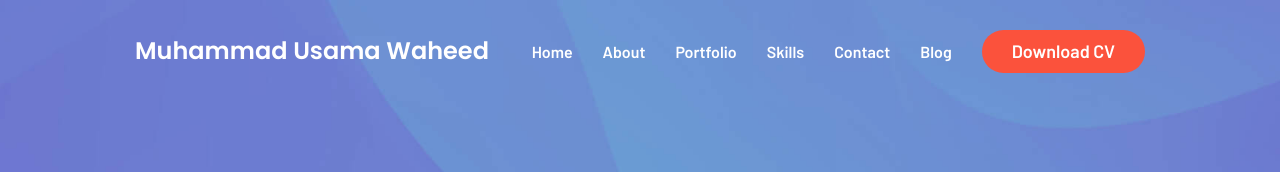
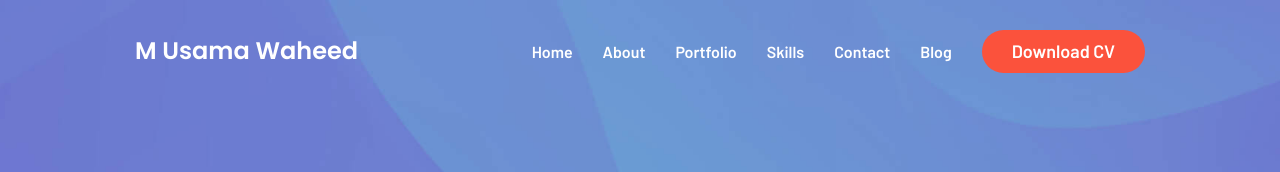
Before and after one commit to musamakhan201/musamakhan.github.io, a plain HTML site: page index.html in a window 1280 px wide. Shown: the top 172 px of the page. Drawn offline with nearby package versions, Linux system fonts and the light colour scheme; files whose address does not match are found by name.

Commit message:
Update index.html

```diff
--- a/index.html
+++ b/index.html
@@ -5,7 +5,7 @@
   <meta charset="UTF-8">
   <meta http-equiv="X-UA-Compatible" content="IE=edge">
   <meta name="viewport" content="width=device-width, initial-scale=1.0">
-  <title>Usama Waheed - Consultant App Dev @Systems Limited</title>
+  <title>M Usama Waheed - Consultant App Dev @ Systems Limited</title>
 
   <!--
     - favicon
@@ -37,7 +37,7 @@
     <div class="container">
 
       <a href="#">
-        <h1 class="logo">Muhammad Usama Waheed</h1>
+        <h1 class="logo">M Usama Waheed</h1>
       </a>
 
       <button class="nav-toggle-btn" aria-label="Toggle Menu" data-nav-toggle-btn>
```
